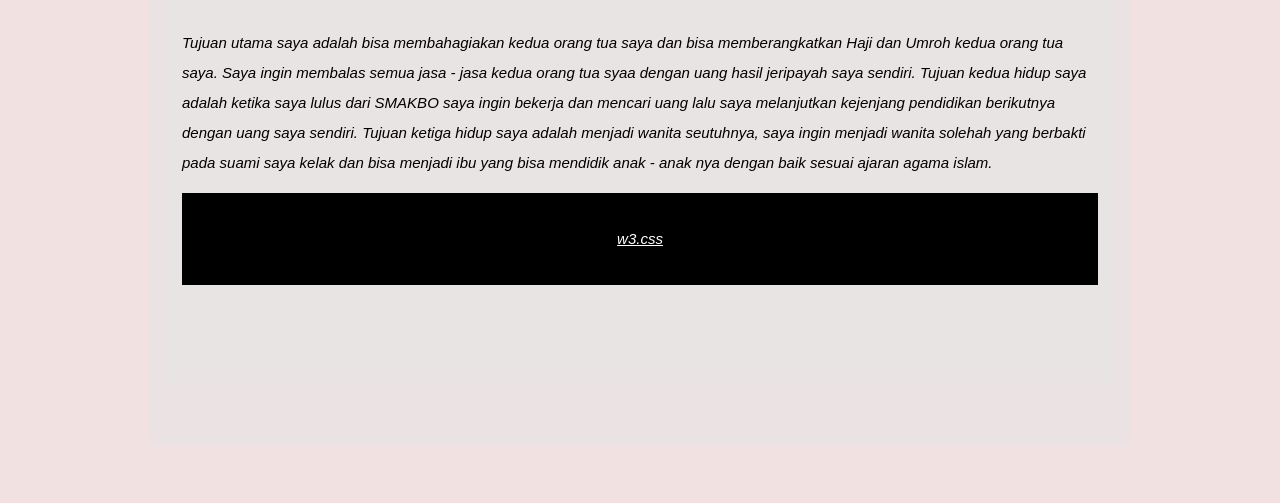
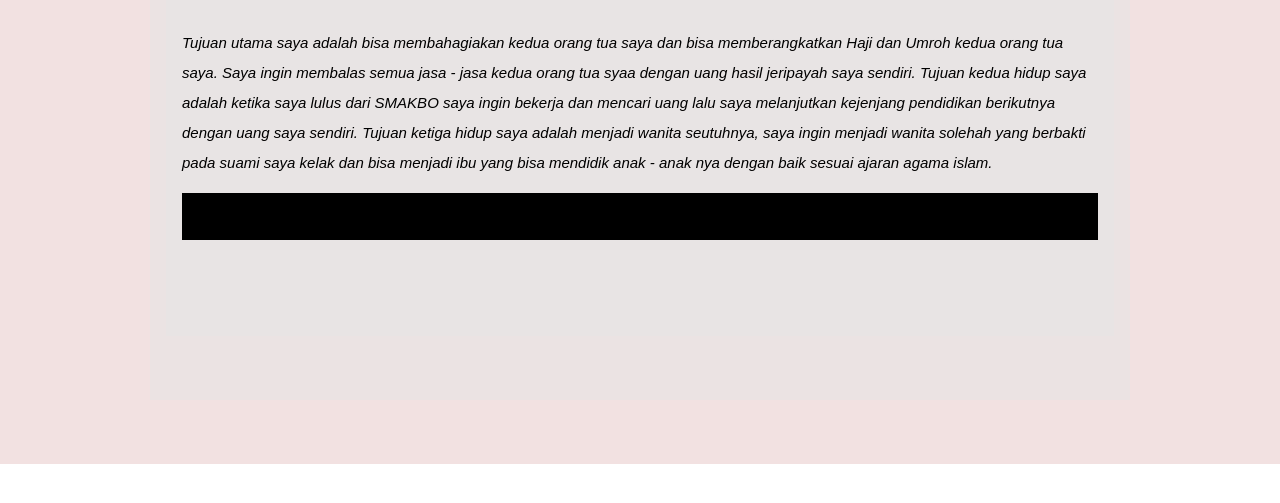
Before and after one commit to Apriliavidha/Apriliavidha.github.io, a plain HTML site: page index.html in a window 1280 px wide. Shown: the part 5055-5558 px from the top of the page. After the commit the page ends 5519 px from the top, so only its background shows below. Drawn offline with nearby package versions, Linux system fonts and the light colour scheme; a web font is replaced by a local one.

Commit message:
Update index.html

```diff
--- a/index.html
+++ b/index.html
@@ -58,7 +58,7 @@ p {line-height: 2}
 
 <!-- Footer -->
 <footer class="w3-center w3-black w3-padding-16">
-  <p><a href="https://www.w3schools.com/w3css/default.asp" title="Thank you" target="_blank" class="w3-hover-text-green">w3.css</a></p>
+  <p><a href="https://www.w3schools.com/w3css/default.asp" title="Thank you" target="_blank" </a></p>
 </footer>
 <div class="w3-hide-small" style="margin-bottom:32px"> </div>
 
```
